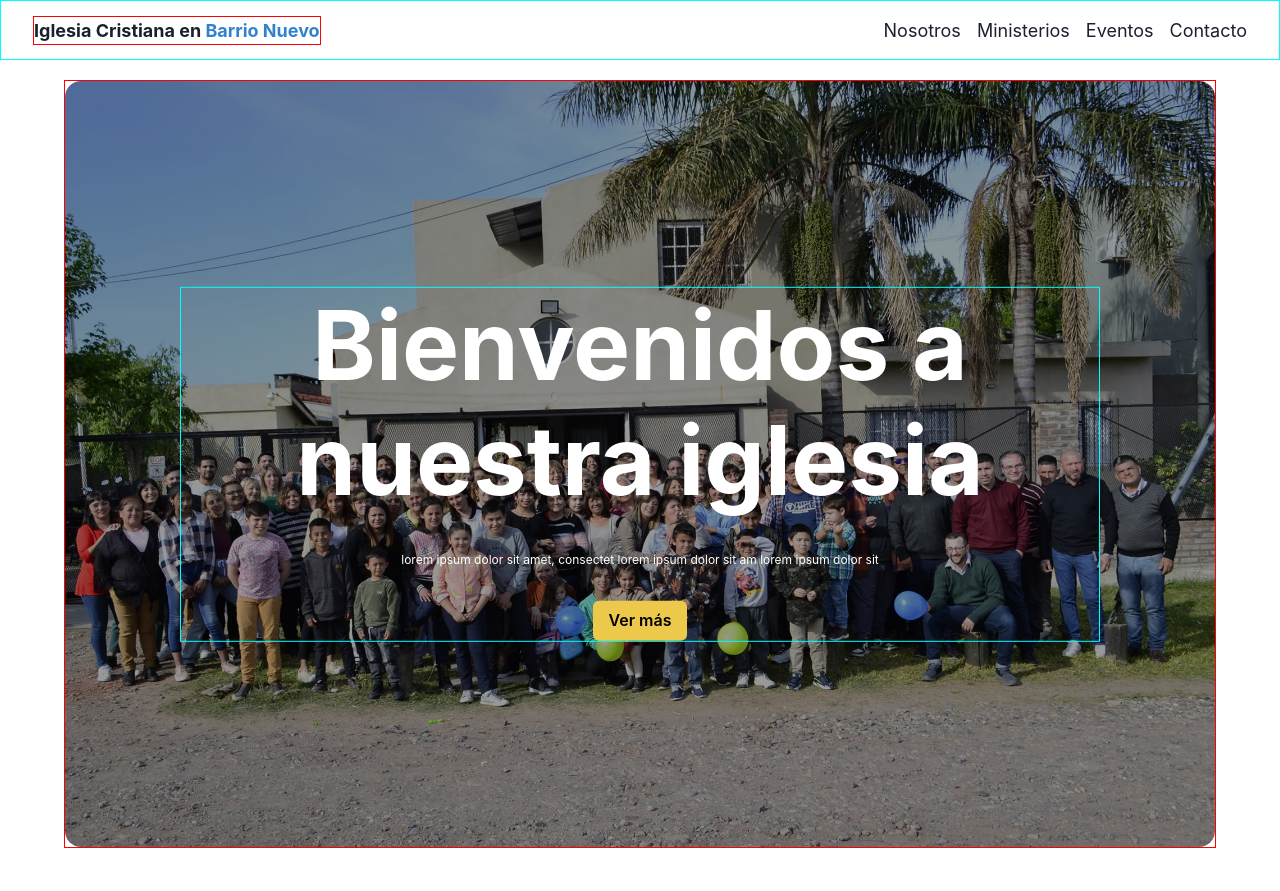
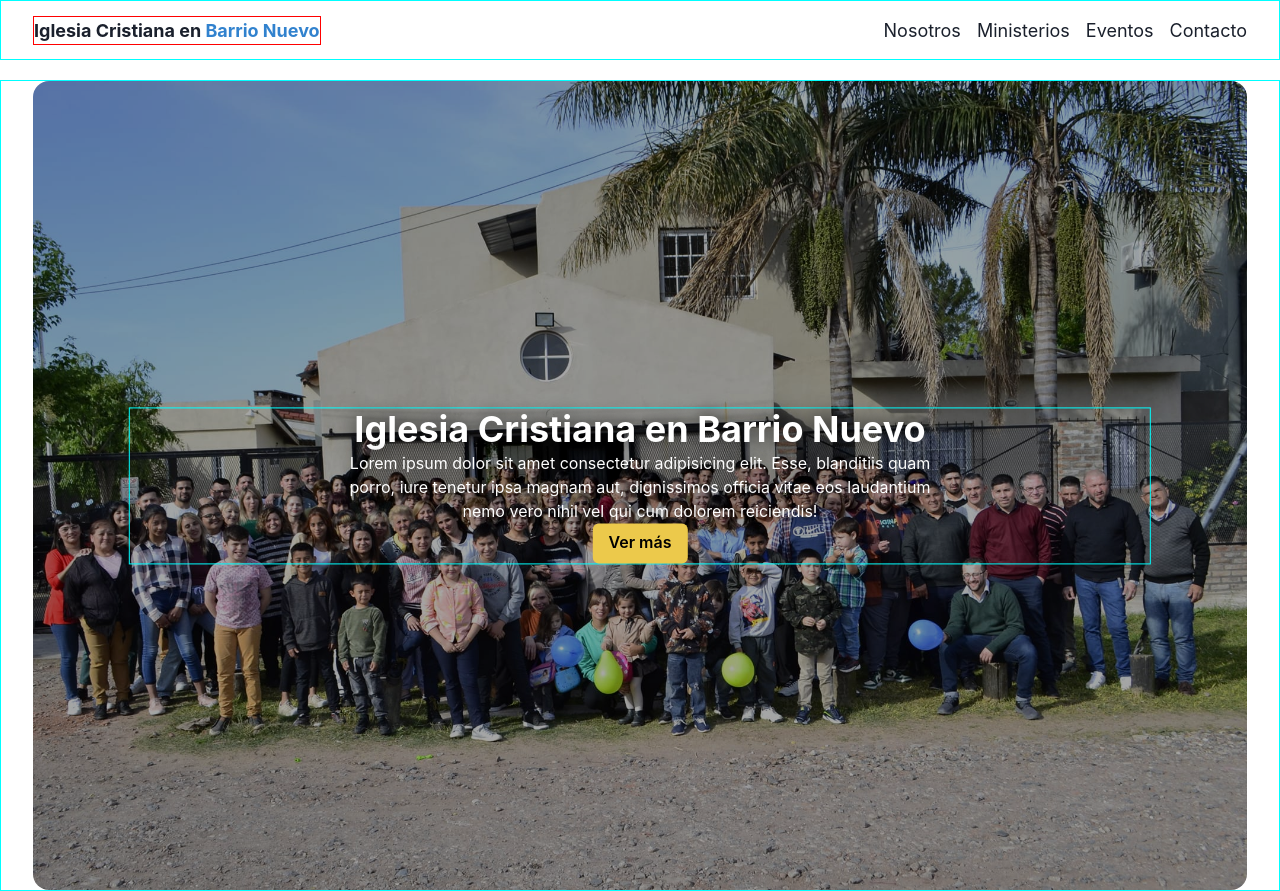
Before and after one commit to Agus9217/iglesia-landing, a Next.js app: page / in a window 1280 px wide. Before the commit the page ends 848 px from the top, so only its background shows below. Built offline with nearby package versions, Linux system fonts and the light colour scheme.

Commit message:
change hero fixing width

```diff
--- a/src/app/page.tsx
+++ b/src/app/page.tsx
@@ -1,62 +1,57 @@
-import { Box, Button, Heading, Text } from "@chakra-ui/react";
+import { Box, Button, Container, Heading, Text } from "@chakra-ui/react";
 import Image from "next/image";
 import imgHero from '../app/assets/iglesia-hero-image.jpeg'
 
 export default function HomePage() {
   return (
-    <Box
+    <Container
+      maxW={'1920px'}
+      px={{ base: '0.5rem', md: '2rem' }}
       position={'relative'}
       top={'5rem'}
       borderWidth={'thin'}
-      borderColor={'red'}
-      maxW={'90%'}
-      mx={'auto'}
+      borderColor={'cyan'}
     >
       <Box>
         <Box
-          mx={'auto'}
           as={Image}
           src={imgHero}
-          alt={'Portada iglesia barrio nuevo'}
+          w={'100%'}
+          h={{ base: 'auto', '2xl': '1080px' }}
+          objectFit={'cover'}
           rounded={'2xl'}
-          filter={'brightness(60%)'}
+          filter={'brightness(65%)'}
         />
         <Box
           position={'absolute'}
           top={'50%'}
           left={'50%'}
           transform={'translate(-50%, -50%)'}
+          color={'white'}
+          textShadow={'0 0 20px black'}
+          textAlign={'center'}
           borderWidth={'thin'}
           borderColor={'cyan'}
           maxW={'80%'}
           w={'100%'}
-          textAlign={'center'}
         >
-          <Heading
-            fontSize={{ base: 'xl', md: '7xl', lg: '8xl' }}
-            color={'white'}
-            textShadow={'dark-lg'}
-          >
-            Bienvenidos a nuestra iglesia
+          <Heading>
+            Iglesia Cristiana en Barrio Nuevo
           </Heading>
           <Text
-            maxW={'80%'}
-            color={'white'}
+            maxW={'60%'}
             mx={'auto'}
-            fontSize={'xs'}
-            py={{ base: '0.5rem', md: '2rem' }}
           >
-            lorem ipsum dolor sit amet, consectet lorem ipsum dolor sit am lorem ipsum dolor sit
+            Lorem ipsum dolor sit amet consectetur adipisicing elit. Esse, blanditiis quam porro, iure tenetur ipsa magnam aut, dignissimos officia vitae eos laudantium nemo vero nihil vel qui cum dolorem reiciendis!
           </Text>
           <Button
             colorScheme={'yellow'}
-            size={{ base: 'xs', md: 'md' }}
           >
             Ver más
           </Button>
         </Box>
       </Box>
 
-    </Box>
+    </Container>
   );
 }
```
